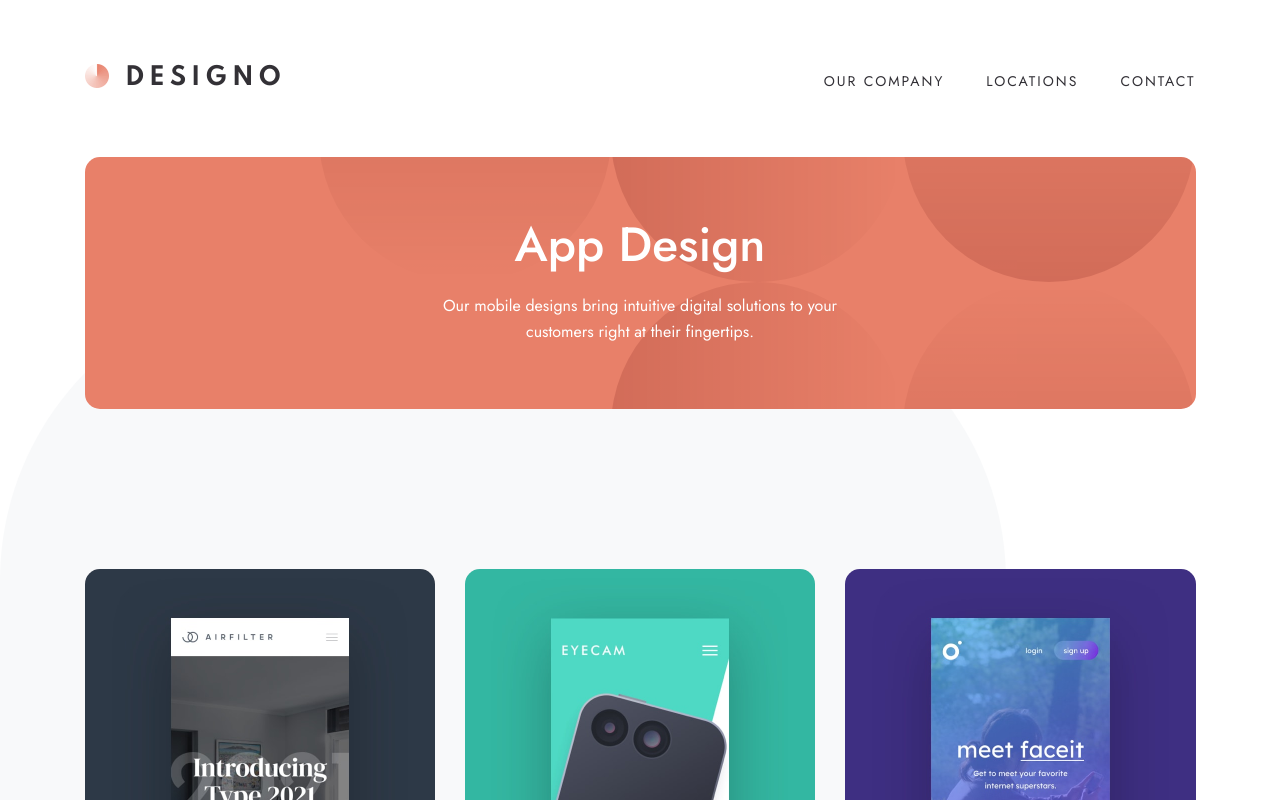
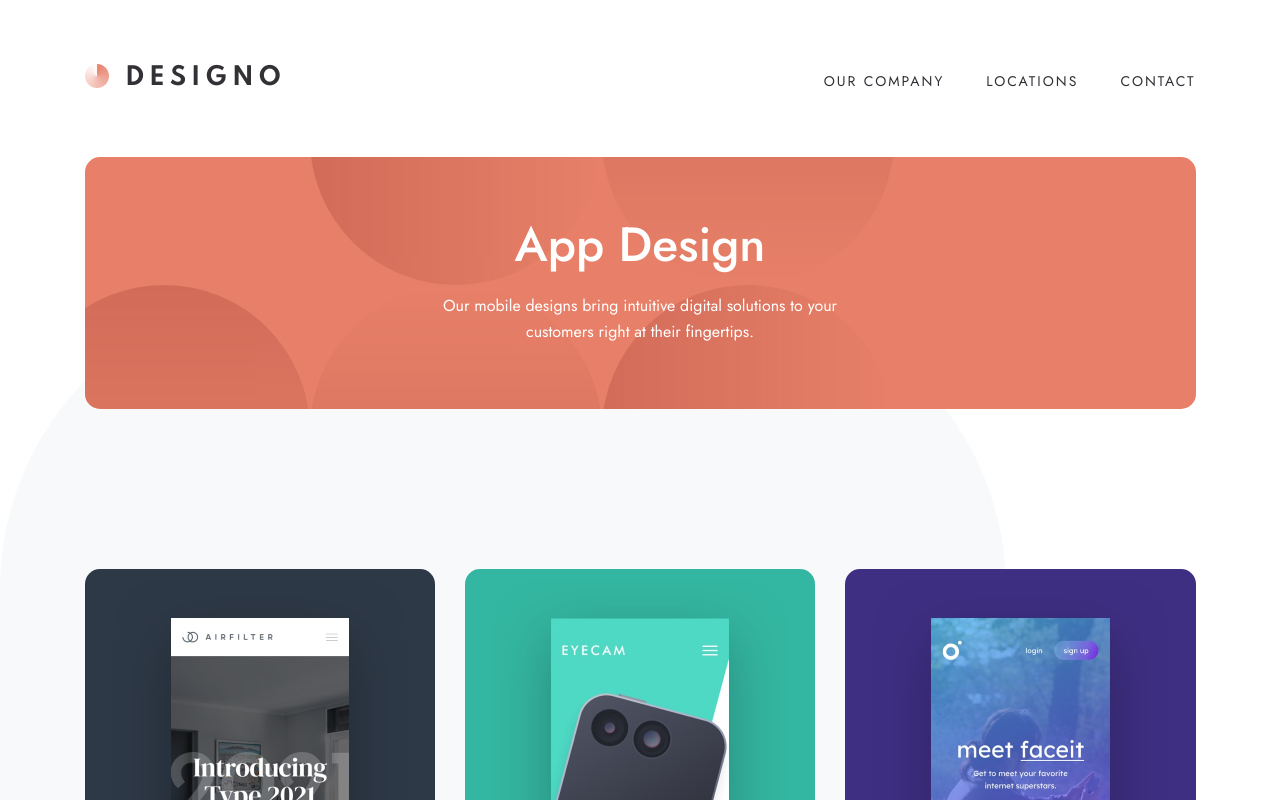
Before and after one commit to MatthiasSmith/designo, a Next.js app: page /app-design in a window 1280 px wide. Shown: the top 800 px of the page. Built offline with nearby package versions, Linux system fonts and the light colour scheme.

Commit message:
update intro-card and bg images on design pages
- simplify intro-card component by removing excess properties and
limiting its use to the design pages
- update design page bg images to use the correct image for each page

```diff
--- a/components/intro-card.tsx
+++ b/components/intro-card.tsx
@@ -9,18 +9,14 @@ const StyledPageIntroCard = styled.div`
     padding-right: 0;
   }
 
-  .text-container {
+  .content-container {
     display: flex;
     flex-flow: column;
     flex: 1;
     justify-content: center;
     align-items: center;
     text-align: center;
-    order: ${(props) =>
-      props.sideContentOrder && props.sideContentOrder === 1 ? 2 : 1};
-    padding: ${(props) =>
-        props.paddingTopBottom ? `${props.paddingTopBottom}` : '6.5625rem'}
-      var(--site-side-padding);
+    padding: 6.5625rem var(--site-side-padding);
     position: relative;
   }
 
@@ -30,20 +26,14 @@ const StyledPageIntroCard = styled.div`
   }
 
   .bg-image {
-    top: ${(props) =>
-      props.bgImagePosition && props.bgImagePosition.top
-        ? `${props.bgImagePosition.top}`
-        : '0'};
-    right: ${(props) =>
-      props.bgImagePosition && props.bgImagePosition.right
-        ? `${props.bgImagePosition.right}`
-        : '31.15rem'};
+    top: 0;
+    right: 31.15rem;
   }
 
   @media screen and (min-width: ${TABLET_BP}em) {
     border-radius: var(--border-radius);
 
-    .text-container {
+    .content-container {
       padding-top: 4rem;
       padding-bottom: 4rem;
     }
@@ -58,82 +48,43 @@ const StyledPageIntroCard = styled.div`
     max-height: 30rem;
 
     ${(props) =>
-      props.sideContent
+      props.bgImagePosition
         ? css`
-            .text-container {
-              align-items: unset;
-              text-align: left;
-              padding-left: 5.9375rem;
-              padding-right: 5.9375rem;
-            }
-
-            .content-text {
-              margin-top: 2rem;
-            }
-
             .bg-image {
-              top: -33.5%;
-              right: 10%;
+              top: ${props.bgImagePosition.top};
+              right: ${props.bgImagePosition.right};
             }
           `
         : css`
             .bg-image {
-              top: -66%;
-              right: -10.5%;
+              top: -10.25rem;
+              right: -7.5rem;
             }
           `}
-  }
-`;
-
-const StyledSideContentContainer = styled.div`
-  order: ${(props) => (props.sideContentOrder ? props.sideContentOrder : 2)};
-
-  img {
-    width: 100%;
-    max-width: 100%;
-    max-height: 100%;
-  }
-
-  @media screen and (min-width: ${DESKTOP_BP}em) {
-    order: 2; // always order 2 on desktop
   }
 `;
 
 const IntroCard = ({
   title,
   text,
-  sideContent,
-  sideContentOrder,
   bgImage,
   bgImagePosition,
-  paddingTopBottom,
 }: {
   title: string;
   text: string;
-  sideContent?: React.ReactNode;
-  sideContentOrder?: number;
   bgImage: React.ReactNode;
-  bgImagePosition?: any;
-  paddingTopBottom?: string;
+  bgImagePosition?: { top: string; right: string };
 }) => {
   return (
     <StyledPageIntroCard
       className='card flex-col flex-row-gt-md'
-      paddingTopBottom={paddingTopBottom}
       bgImagePosition={bgImagePosition}
-      sideContent={!!sideContent}
-      sideContentOrder={sideContentOrder}
     >
-      <div className='text-container'>
+      <div className='content-container'>
         <div className='bg-image'>{bgImage}</div>
         <h1 className='heading-lg'>{title}</h1>
         <p className='content-text'>{text}</p>
       </div>
-      {sideContent ? (
-        <StyledSideContentContainer sideContentOrder={sideContentOrder}>
-          {sideContent}
-        </StyledSideContentContainer>
-      ) : null}
     </StyledPageIntroCard>
   );
 };
--- a/components/layout/layout.tsx
+++ b/components/layout/layout.tsx
@@ -23,7 +23,7 @@ const StyledBgImages = styled.div`
 
   .leaf-bg-top {
     display: ${(props) => (props.hideTopImage ? 'none' : 'block')};
-    top: ${(props) => (props.useAlternative ? '27rem' : '17.75rem')};
+    top: ${(props) => (props.useAlternative ? '27rem' : '18.25rem')};
   }
 
   .leaf-bg-bottom {
--- a/data/design-page-images.ts
+++ b/data/design-page-images.ts
@@ -1,7 +1,19 @@
 const designPageImages = {
-  sm: ['/shared/mobile/bg-pattern-design-pages-intro-mobile.svg'],
-  md: ['/shared/tablet/bg-pattern-design-pages-intro-tablet.svg'],
-  lg: ['/web-design/desktop/bg-pattern-intro-web.svg'],
+  web: {
+    sm: '/shared/mobile/bg-pattern-design-pages-intro-mobile.svg',
+    md: '/shared/tablet/bg-pattern-design-pages-intro-tablet.svg',
+    lg: '/web-design/desktop/bg-pattern-intro-web.svg',
+  },
+  app: {
+    sm: '/shared/mobile/bg-pattern-design-pages-intro-mobile.svg',
+    md: '/shared/tablet/bg-pattern-design-pages-intro-tablet.svg',
+    lg: '/app-design/desktop/bg-pattern-intro-app.svg',
+  },
+  graphic: {
+    sm: '/shared/mobile/bg-pattern-design-pages-intro-mobile.svg',
+    md: '/shared/tablet/bg-pattern-design-pages-intro-tablet.svg',
+    lg: '/graphic-design/desktop/bg-pattern-intro-graphic.svg',
+  },
 };
 
 export default designPageImages;
--- a/pages/app-design.tsx
+++ b/pages/app-design.tsx
@@ -1,28 +1,36 @@
-import React from 'react';
-
 import Layout from '../components/layout/layout';
 import ContentContainer from '../components/layout/content-container';
 import IntroCard from '../components/intro-card';
-import ResponsiveImage from '../components/responsive-image';
 import designPageImages from '../data/design-page-images';
 import ProjectList from '../components/projects/project-list';
 import ProductLinksList from '../components/products/product-links-list';
+import { DESKTOP_BP, TABLET_BP } from '../constants/constants';
 
 const AppDesign = () => {
+  const bgImagePosition = {
+    top: '-10.25rem',
+    right: '11.5rem',
+  };
+
   return (
     <Layout pageTitle='App Design'>
       <IntroCard
         title='App Design'
         text='Our mobile designs bring intuitive digital solutions to your customers right at their fingertips.'
         bgImage={
-          <ResponsiveImage
-            imageSources={designPageImages}
-            layout='fixed'
-            width={876}
-            height={584}
-            priority={true}
-          />
+          <picture>
+            <source
+              media={`(min-width: ${DESKTOP_BP}em)`}
+              srcSet={designPageImages.app.lg}
+            />
+            <source
+              media={`(min-width: ${TABLET_BP}em)`}
+              srcSet={designPageImages.app.md}
+            />
+            <img src={designPageImages.app.sm} alt='' />
+          </picture>
         }
+        bgImagePosition={bgImagePosition}
       />
       <ContentContainer>
         <ProjectList projectType='app-design' />
```
Also changed, not shown: pages/graphic-design.tsx (+18 -10 lines), pages/web-design.tsx (+12 -8 lines).
